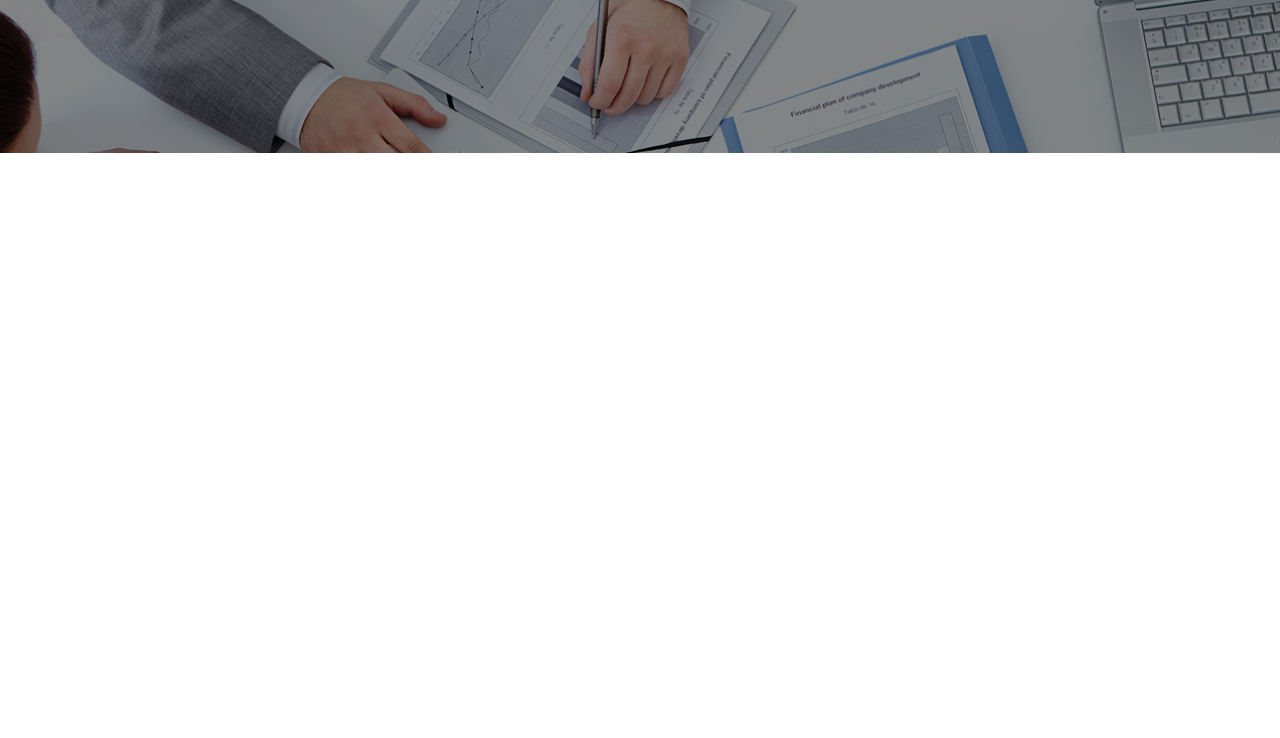
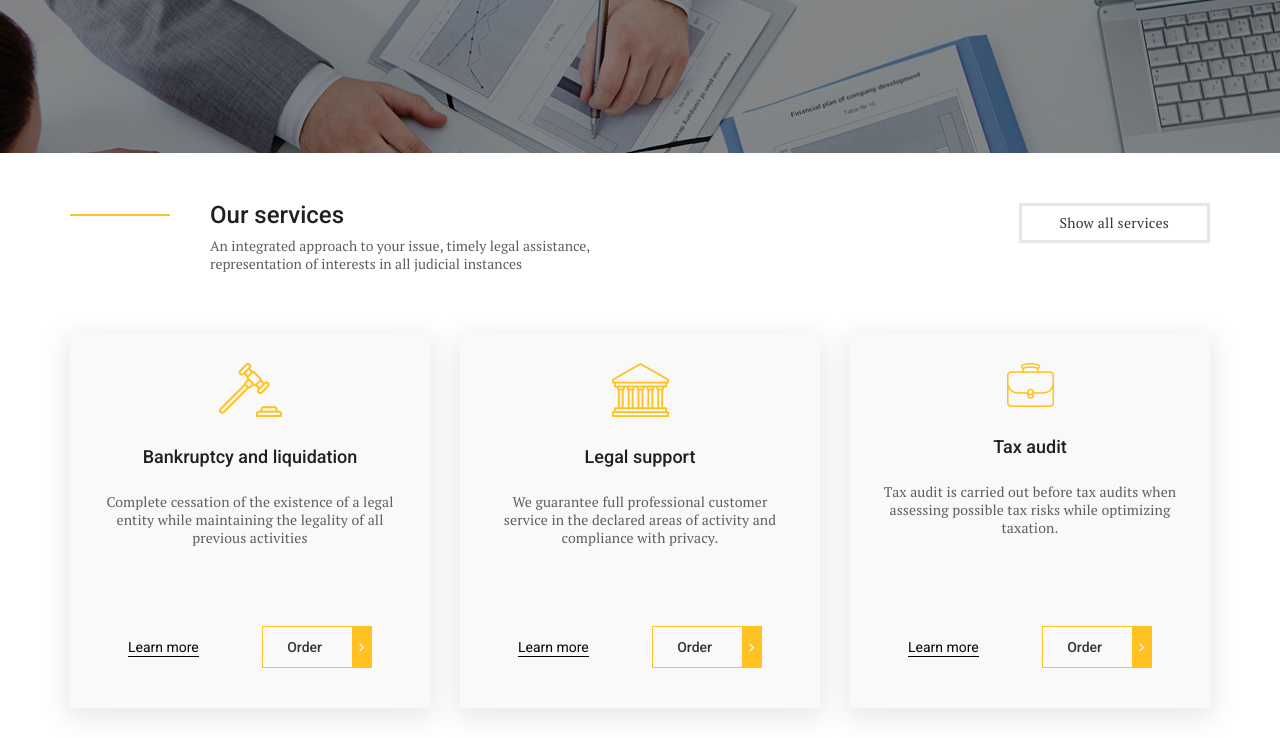
Before and after one commit to BigHeadliner/civil-law-firm, a plain HTML site: page index.html in a window 1280 px wide. Shown: the part 487-1225 px from the top of the page. Before the commit the page ends 800 px from the top, so only its background shows below. Drawn offline with nearby package versions, Linux system fonts and the light colour scheme; files whose address does not match are found by name.

Commit message:
about section ready

```diff
--- a/css/style.css
+++ b/css/style.css
@@ -184,6 +184,7 @@ li{
    border: 1px solid #ffc222;
    border-right-width: 20px;
    position: relative;
+   outline: none;
 }
 
 .default-btn:after{
@@ -210,18 +211,30 @@ li{
    width: 40px;
    height: 40px;
    border: 1px solid #FFF;
+   cursor: pointer;
+   outline: none;
+   background-color: #ffc222;
+ }
 
+ .slick-disabled.slick-btn{
+   cursor: default;
+   background-color: transparent;
  }
 
  .slick-btn::before{
    position: absolute;
    top: 50%;
    left: 50%;
-   transform: translate(-50%; -50%);
+   transform: translate(-50%, -50%);
    font-family: 'icomoon';
+   color: #FFF;
  }
  .slick-next::before{
    content: "\f105";
+ }
+
+ .slick-prev::before{
+   content: "\f104";
  }
  .slick-next{
    right: 0;
@@ -230,3 +243,101 @@ li{
  .slick-prev{
    left: 0;
  }
+
+ .about{
+   padding: 50px 0 30px;
+ }
+
+ .about__top{
+   display: flex;
+   justify-content: space-between;
+   margin-bottom: 60px;
+ }
+
+ .about__title-box{
+    max-width: 520px;
+    padding-left: 140px;
+    position: relative;
+ }
+
+ .about__title-box::before{
+   content: "";
+   position: absolute;
+   width: 100px;
+   height: 2px;
+   background-color: #ffc222;
+   left: 0;
+   top: 11px;
+ }
+
+ .about-title{
+    font-size: 24px;
+    font-weight: 500;
+    line-height: 24px;
+    color: #212020;
+    font-family: 'Roboto', sans-serif;
+    margin-bottom: 10px;
+ }
+
+ .about-text{
+   letter-spacing: 0.1px;
+}
+
+.about__btn a{
+   color: #373636;
+   line-height: 24px;
+   letter-spacing: 0.25px;
+   padding: 5px 38px;
+   border: 3px solid #e6e6e6;
+}
+
+.about__items{
+  display: flex;
+  justify-content: space-between;
+}
+
+.about__item{
+   max-width: 360px;
+   text-align: center;
+   padding: 30px 0 80px;
+   position: relative;
+   min-height: 375px;
+   background-color: #f9f9f9;
+   box-shadow: 0px 7px 24.3px 2.7px rgba(91, 89, 89, 0.14);
+}
+
+.about__item-title{
+   color:#212020;
+   font-size: 18px;
+   line-height: 24px;
+   font-weight: 500;
+   font-family: 'Roboto', sans-serif;
+   padding: 24px 0;
+}
+
+.abour__item-text{
+  letter-spacing: 0.1px;
+  padding: 0 30px 30px;
+}
+
+.about__item-btn{
+  position: absolute;
+  bottom: 40px;
+  left: 0;
+  right: 0;
+}
+
+.about__item-btn .default-btn{
+   color: #373636;
+}
+
+.about__item-btn .default-btn::after{
+   color: #FFF;
+}
+
+.about__item-link{
+   color: #050505;
+   font-family: 'Roboto', sans-serif;
+   border-bottom: 1px solid #050505;
+   margin-right: 60px;
+}
--- a/index.html
+++ b/index.html
@@ -65,7 +65,8 @@
               Complete termination of the existence of a legal entity
               while maintaining the legality of all previous activities.
             </div>
-            <a data-fancybox data-src="#modal" href="javascript:;" class="slider__btn default-btn">Submit your application</a>
+            <a data-fancybox data-src="#modal" href="javascript:;" class="slider__btn default-btn">Submit your
+              application</a>
           </div>
         </div>
 
@@ -79,7 +80,8 @@
               Complete termination of the existence of a legal entity
               while maintaining the legality of all previous activities.
             </div>
-            <a data-fancybox data-src="#modal" href="javascript:;" class="slider__btn default-btn">Submit your application</a>
+            <a data-fancybox data-src="#modal" href="javascript:;" class="slider__btn default-btn">Submit your
+              application</a>
           </div>
         </div>
 
@@ -94,7 +96,9 @@
               while maintaining the legality of all previous activities.
             </div>
 
-            <a data-fancybox data-src="#modal" href="javascript:;" class="slider__btn default-btn">Submit your application</a>
+            <a data-fancybox data-src="#modal" href="javascript:;" class="slider__btn default-btn">
+              Submit your application
+            </a>
           </div>
         </div>
 
@@ -104,6 +108,110 @@
 
     </div>
   </section>
+
+  <section class="about">
+    <div class="container">
+      <div class="about__top">
+        <div class="about__title-box">
+
+          <div class="about-title">
+            Our services
+          </div>
+
+          <div class="about__text">
+            An integrated approach to your issue,
+            timely legal assistance, representation
+            of interests in all judicial instances
+          </div>
+
+        </div>
+        <div class="about__btn">
+         <a  href="#">
+            Show all services
+         </a>
+      </div>
+      </div>
+      <div class="about__items">
+
+        <div class="about__item">
+          <img class="about__item-img" src="images/about-1.png" alt="">
+          <div class="about__item-title">
+            Bankruptcy and liquidation
+          </div>
+
+          <div class="abour__item-text">
+            Complete cessation of the existence of a legal entity while
+            maintaining the legality of all previous activities
+          </div>
+
+          <div class="about__item-btn">
+
+            <a class="about__item-link" href="#">
+              Learn more
+            </a>
+
+            <a data-fancybox data-src="#modal" href="javascript:;" class="default-btn">
+              Order
+            </a>
+          </div>
+
+        </div>
+
+        <div class="about__item">
+          <img class="about__item-img" src="images/about-2.png" alt="">
+          <div class="about__item-title">
+             Legal support
+          </div>
+
+          <div class="abour__item-text">
+            We guarantee full professional customer
+            service in the declared areas of activity and
+            compliance with privacy.
+          </div>
+
+          <div class="about__item-btn">
+
+            <a class="about__item-link" href="#">
+              Learn more
+            </a>
+
+            <a data-fancybox data-src="#modal" href="javascript:;" class="default-btn">
+              Order
+            </a>
+          </div>
+
+        </div>
+
+        <div class="about__item">
+          <img class="about__item-img" src="images/about-3.png" alt="">
+          <div class="about__item-title">
+             Tax audit
+          </div>
+
+          <div class="abour__item-text">
+            Tax audit is carried out before tax audits
+            when assessing possible tax risks
+            while optimizing taxation.
+          </div>
+
+          <div class="about__item-btn">
+
+            <a class="about__item-link" href="#">
+              Learn more
+            </a>
+
+            <a data-fancybox data-src="#modal" href="javascript:;" class="default-btn">
+              Order
+            </a>
+          </div>
+
+        </div>
+
+
+      </div>
+    </div>
+  </section>
+
   <div id="modal">
     <h2>Hello!</h2>
     <p>You are awesom</p>
--- a/js/main.js
+++ b/js/main.js
@@ -3,6 +3,7 @@ $(function(){
    $('.slider__inner').slick({
     nextArrow: '<button type="button" class="slick-btn slick-next"></button>',
     prevArrow: '<button type="button" class="slick-btn slick-prev"></button>',
+    infinite: false
 
    });
 
```
Also changed, not shown: images/about-1.png (added), images/about-2.png (added), images/about-3.png (added).
